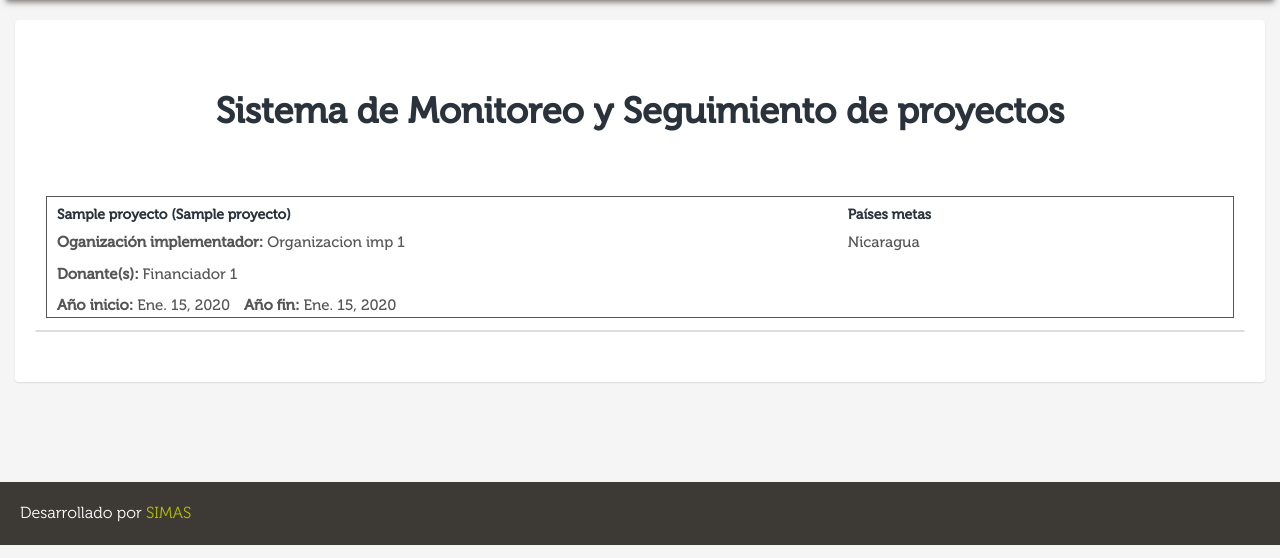
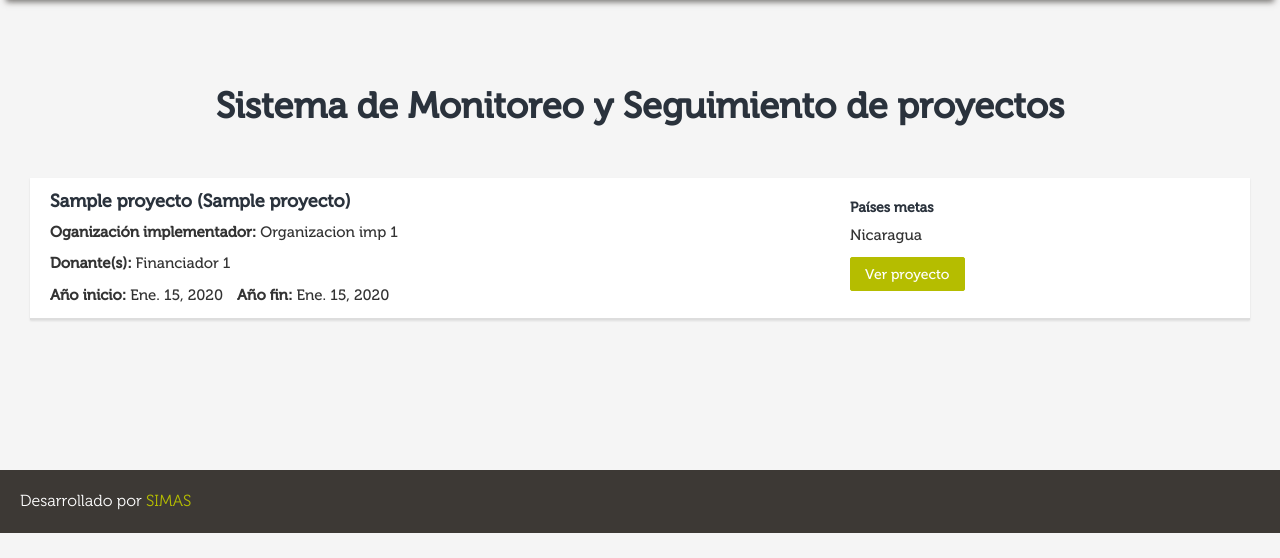
Before and after one commit to ErickMurillo/gec_rikolto, a Django app: page / in a window 1280 px wide. Shown: the part 60-618 px from the top of the page. Run offline with Django 3.2, Linux system fonts and the light colour scheme; a user stored in the database is signed in; data comes from the database, SQL or seed files in the repository; tables that the repository leaves empty hold one stand-in row (values such as "Sample post"); parts of the project's set-up code (start-up, migrations or seed data) failed here and were passed over; some libraries are stand-ins or nearby versions; some web fonts are replaced.

Commit message:
cambio en index

```diff
--- a/templates/index.html
+++ b/templates/index.html
@@ -9,7 +9,7 @@
 }
 </style>
 
-<div class="panel panel-primary mb-100">
+<div class="mb-100">
     <div class="panel-body index-body">
         <div class="row">
             <div class="col-xs-12 col-sm-12 col-md-12 col-lg-12">
@@ -18,11 +18,11 @@
             <div class="col-md-12">
                 <ul class="list-group list mb-50">
                     {% for obj in proyectos %}
-                    <li>
-                        <a class="list-group-item" href="{% url 'marco-logico' obj.id %}">
-                            <div class="row border">
+                    <li class="list-group-item panel panel-primary">
+
+                            <div class="row ">
                                 <div class="col-md-8">
-                                    <h5>{{obj.nombre}} ({{obj.nombre_corto}})</h5>
+                                    <h4 class="m-t-0">{{obj.nombre}} ({{obj.nombre_corto}})</h4>
                                     <p>
                                         <strong>Oganización implementador: </strong> {{obj.org_implementador}}
                                     </p>
@@ -45,11 +45,10 @@
                                         {{x.nombre}} {% if not forloop.last %}, {% endif %}
                                     {% endfor %}
                                     </p>
-
+                                    <a href="{% url 'marco-logico' obj.id %}" class="btn btn-primary">Ver proyecto</a>
                                 </div>
                             </div>
 
-                        </a>
                     </li>
                     {% endfor %}
 
```
